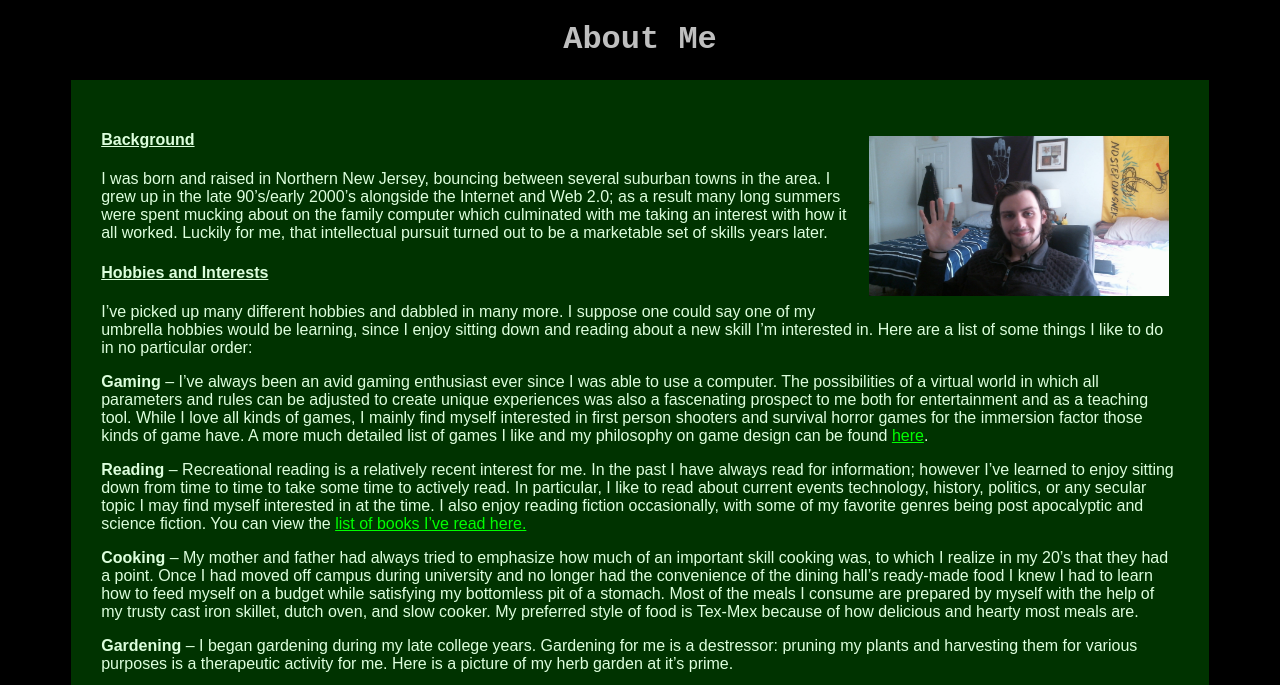
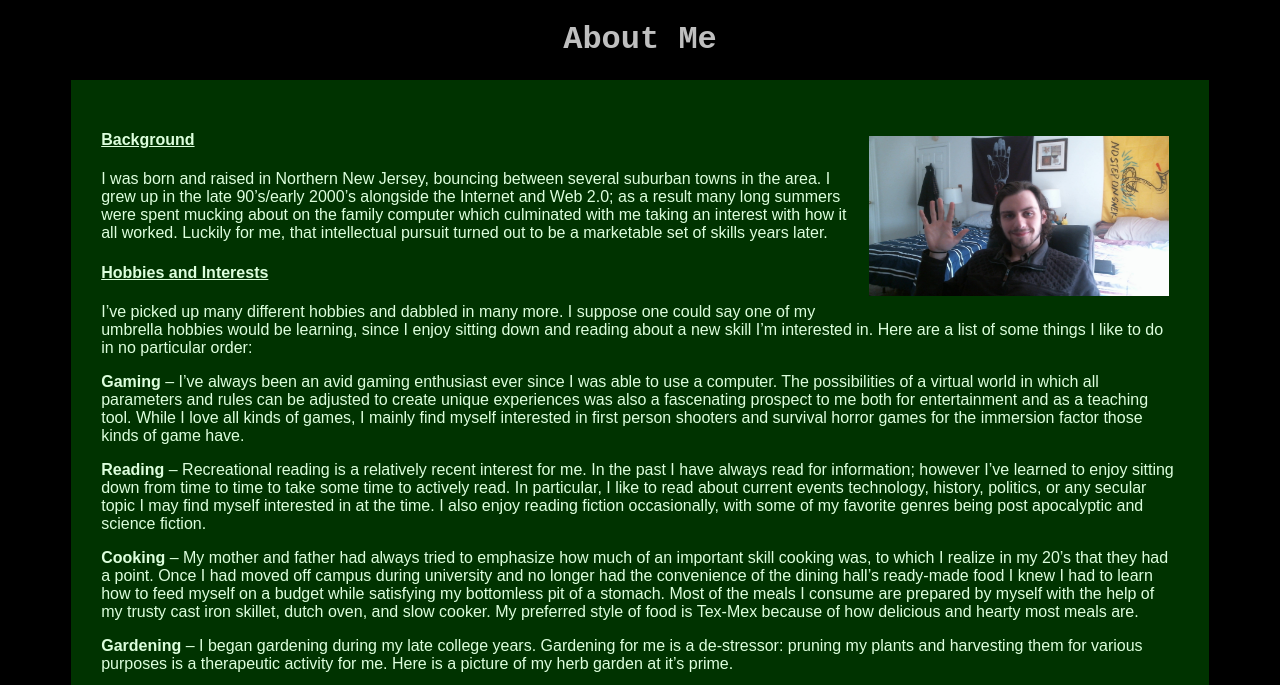
Before and after one commit to jakehempel/jakehempel.us, a Jekyll site: the page built from about.md, in a window 1280 px wide, cut to the strip 0-685 px from the top of the page. Built offline with Jekyll 4.4.1, drawn with Linux system fonts in a browser that asks for light colours.

Commit message:
Update about and delete dead links

```diff
--- a/about.md
+++ b/about.md
@@ -11,13 +11,13 @@ I was born and raised in Northern New Jersey, bouncing between several suburban
 <h4>Hobbies and Interests</h4>
 I've picked up many different hobbies and dabbled in many more. I suppose one could say one of my umbrella hobbies would be learning, since I enjoy sitting down and reading about a new skill I'm interested in. Here are a list of some things I like to do in no particular order:
 
-**Gaming** -- I've always been an avid gaming enthusiast ever since I was able to use a computer. The possibilities of a virtual world in which all parameters and rules can be adjusted to create unique experiences was also a fascenating prospect to me both for entertainment and as a teaching tool. While I love all kinds of games, I mainly find myself interested in first person shooters and survival horror games for the immersion factor those kinds of game have. A more much detailed list of games I like and my philosophy on game design can be found <a href="personal/2019/02/05/games.html">here</a>.
+**Gaming** -- I've always been an avid gaming enthusiast ever since I was able to use a computer. The possibilities of a virtual world in which all parameters and rules can be adjusted to create unique experiences was also a fascenating prospect to me both for entertainment and as a teaching tool. While I love all kinds of games, I mainly find myself interested in first person shooters and survival horror games for the immersion factor those kinds of game have.
 
-**Reading** -- Recreational reading is a relatively recent interest for me. In the past I have always read for information; however I've learned to enjoy sitting down from time to time to take some time to actively read. In particular, I like to read about current events technology, history, politics, or any secular topic I may find myself interested in at the time. I also enjoy reading fiction occasionally, with some of my favorite genres being post apocalyptic and science fiction. You can view the [list of books I've read here.](/library.html)
+**Reading** -- Recreational reading is a relatively recent interest for me. In the past I have always read for information; however I've learned to enjoy sitting down from time to time to take some time to actively read. In particular, I like to read about current events technology, history, politics, or any secular topic I may find myself interested in at the time. I also enjoy reading fiction occasionally, with some of my favorite genres being post apocalyptic and science fiction.
 
 **Cooking** -- My mother and father had always tried to emphasize how much of an important skill cooking was, to which I realize in my 20's that they had a point. Once I had moved off campus during university and no longer had the convenience of the dining hall's ready-made food I knew I had to learn how to feed myself on a budget while satisfying my bottomless pit of a stomach. Most of the meals I consume are prepared by myself with the help of my trusty cast iron skillet,  dutch oven, and slow cooker. My preferred style of food is Tex-Mex because of how delicious and hearty most meals are.
 
-**Gardening** -- I began gardening during my late college years. Gardening for me is a destressor: pruning my plants and harvesting them for various purposes is a therapeutic activity for me. Here is a picture of my herb garden at it's prime.
+**Gardening** -- I began gardening during my late college years. Gardening for me is a de-stressor: pruning my plants and harvesting them for various purposes is a therapeutic activity for me. Here is a picture of my herb garden at it's prime.
 
 ![Garden](/assets/img/garden.jpg){:style="float: right; padding: 10px; width: 300px; height: 200px"}
 
```
